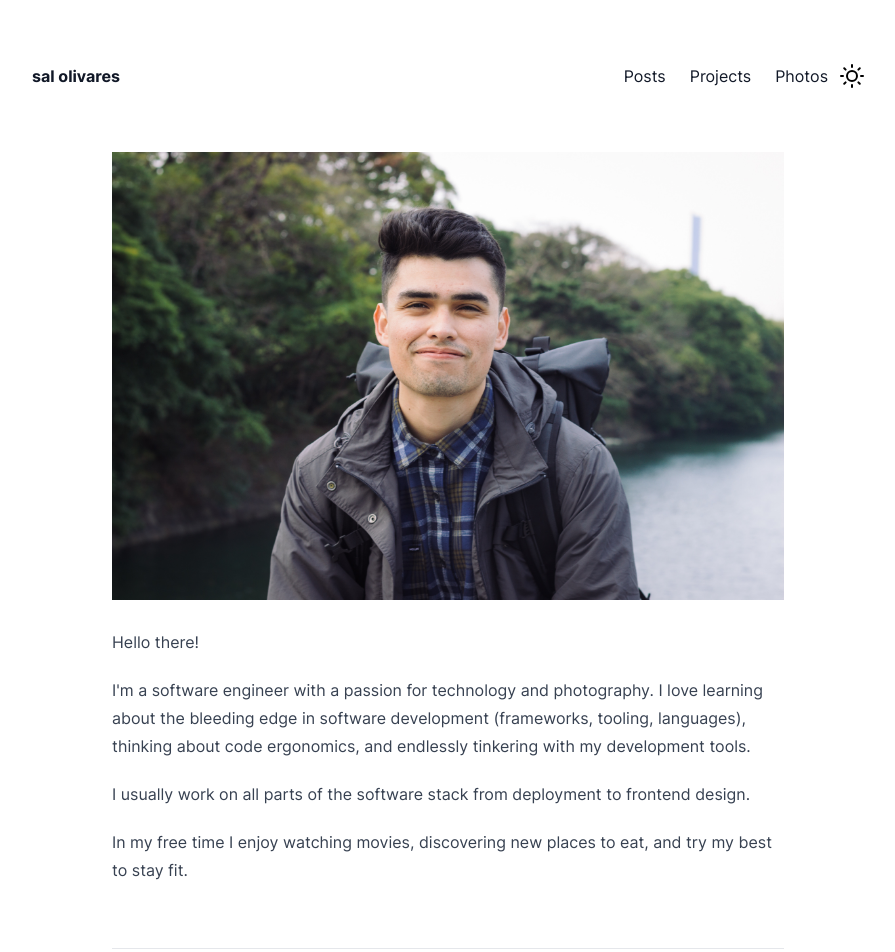
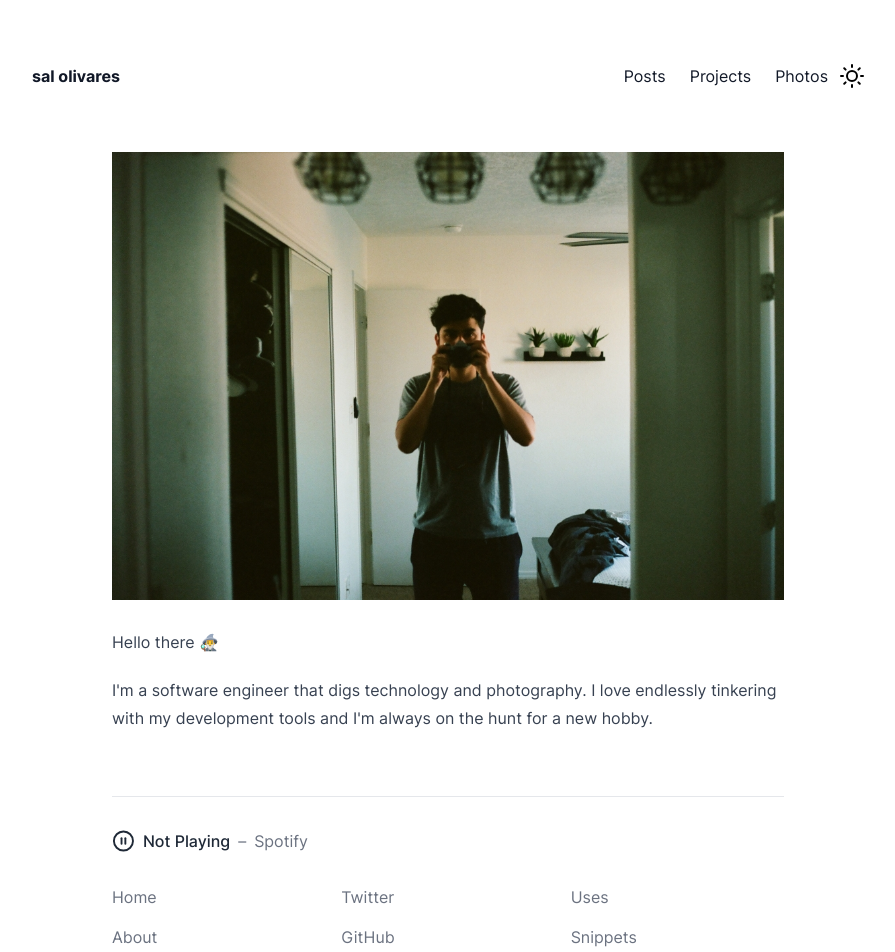
Before and after one commit to salolivares/salolivares.com, a Next.js app: page /about in a window 1280 px wide. Shown: the top 952 px of the page, without its empty margins (192-1087 px from the left). Built offline with nearby package versions, Linux system fonts and the light colour scheme; no server answers.

Commit message:
simplfy about me

```diff
--- a/pages/about.tsx
+++ b/pages/about.tsx
@@ -15,19 +15,10 @@ function AboutPage() {
             height={500}
             width={500 * ASPECT_RATIO}
           />
-          <p>Hello there!</p>
+          <p>Hello there 🧙‍♂️</p>
           <p>
-            I&apos;m a software engineer with a passion for technology and photography. I love
-            learning about the bleeding edge in software development (frameworks, tooling,
-            languages), thinking about code ergonomics, and endlessly tinkering with my development
-            tools.
-          </p>
-          <p>
-            I usually work on all parts of the software stack from deployment to frontend design.
-          </p>
-          <p>
-            In my free time I enjoy watching movies, discovering new places to eat, and try my best
-            to stay fit.
+            I&apos;m a software engineer that digs technology and photography. I love endlessly
+            tinkering with my development tools and I&apos;m always on the hunt for a new hobby.
           </p>
         </Content>
       </div>
```
Also changed, not shown: public/static/images/sal.jpg.
